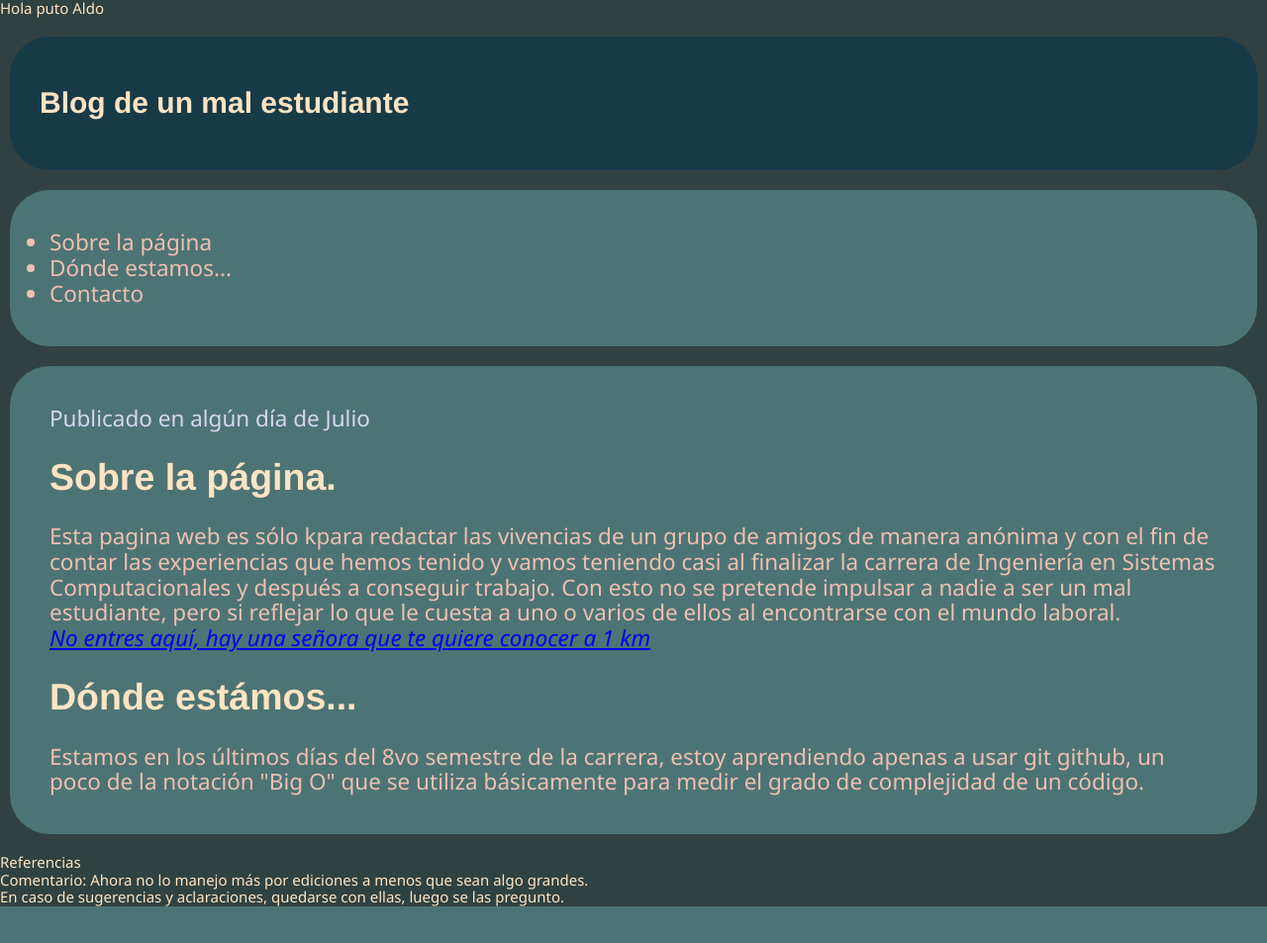
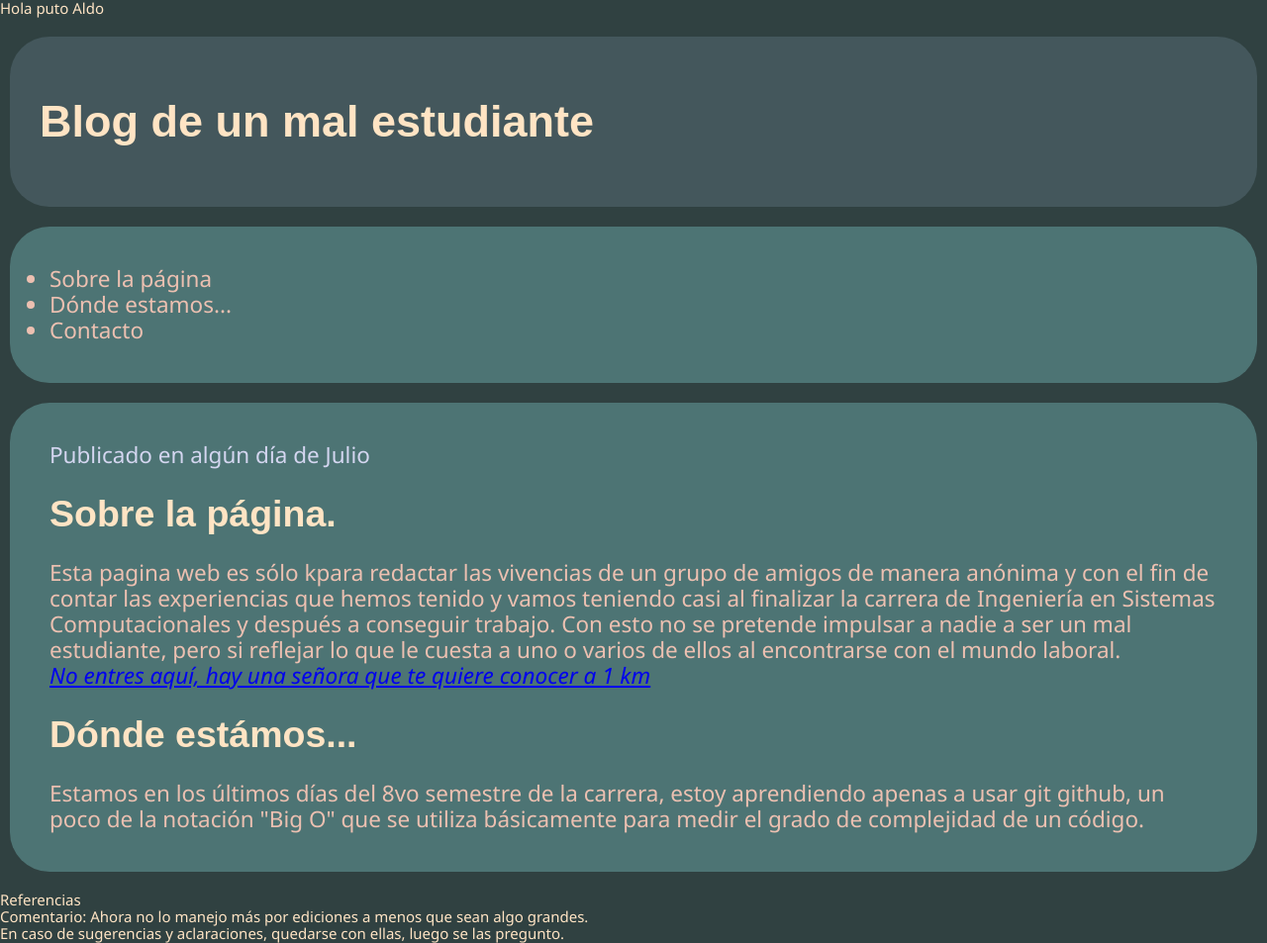
Before and after one commit to scr47One/scr47One.github.io, a PHP site: page / in a window 1280 px wide. Shown: the whole page at 99% size. Before the commit the page ends 916 px from the top, so only its background shows below. Run offline with PHP 8.4, Linux system fonts and the light colour scheme.

Commit message:
Cambio de letra

```diff
--- a/estilo.css
+++ b/estilo.css
@@ -15,16 +15,15 @@ margin: es el margen fuera de la caja
 
 .body__header
 {
-    font: size 2em;
-    color: white;
-    background-color: rgb(23, 58, 71);
+    background-color: rgb(68, 87, 92);
     margin: 20px 10px;
     border-radius: 40px;
 }
 .body__header__hgroup
 {
+    font-size: 1.5em;
     padding: 30px;
-    font-family: Helvetica;
+    font-family: Arial, Helvetica, sans-serif;
     color: bisque;
 }
 .body__nav
@@ -54,7 +53,7 @@ margin: es el margen fuera de la caja
 }
 .body__section__article__hgroup
 {
-    font-family: Helvetica;
+    font-family: Arial, Helvetica, sans-serif, Tahoma, Geneva, Verdana, sans-serif;
     color: bisque;
     font-size: smaller;
 }
```
